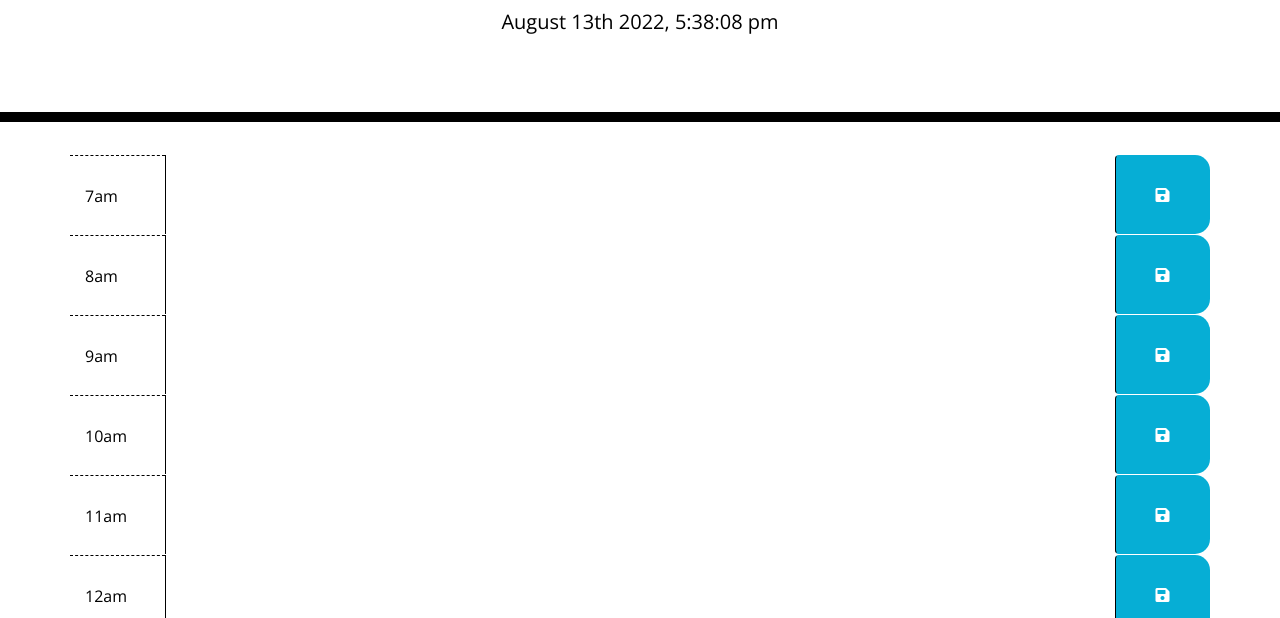
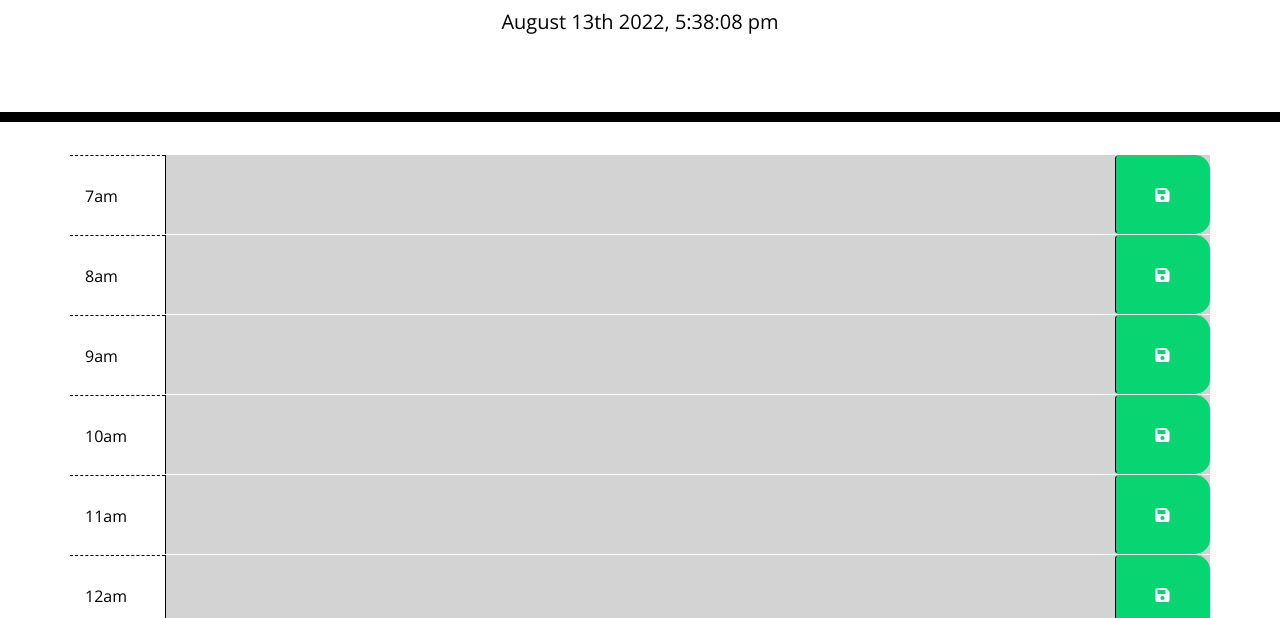
Before and after one commit to banjosquash/workday-scheduler, a plain HTML site: page index.html in a window 1280 px wide. Shown: the part 182-800 px from the top of the page. Drawn offline with nearby package versions, Linux system fonts and the light colour scheme.

Commit message:
created a for loop to update the current time and change the backgrounds accordingly.. working

```diff
--- a/Assets/js/script.js
+++ b/Assets/js/script.js
@@ -6,10 +6,38 @@ $("#currentDay").html(todaysDate);
 
 //save btn event listener
 $('.saveBtn').on('click', function () {
-//get value of descripion(text-area, time slot) in jquery
+    //get value of descripion(text-area, time slot) in jquery
     var description = $(this).siblings(".description").val();
     var timeSlot = $(this).parent().attr("id");
-//save to local storage
+    //save to local storage
     localStorage.setItem(description, timeSlot);
+    console.log(localStorage)
+})
 
-})
+function trackTime() {
+    var currentTime = moment().hour();
+
+    // for each loop over time blocks
+
+    $(".block").each(function () {
+        var timeBlock = parseInt($(this).attr("id").split("hour")[1]);
+
+        //if statement to check time and show backgrounds
+        if (timeBlock < currentTime) {
+            $(this).removeClass("present");
+            $(this).removeClass("future");
+            $(this).addClass("past");
+        }
+        else if (timeBlock === currentTime) {
+            $(this).removeClass("past");
+            $(this).removeClass("future");
+            $(this).addClass("present");
+        }
+        else {
+            $(this).removeClass("present");
+            $(this).removeClass("past");
+            $(this).addClass("future");
+        }
+    })
+}
+trackTime();
--- a/Assets/style.css
+++ b/Assets/style.css
@@ -61,7 +61,7 @@ textarea{
   border-left: 1px solid black;
   border-top-right-radius: 15px;
   border-bottom-right-radius: 15px;
-  background-color: #06AED5;
+  background-color: #06d571;
   color: white;
 }
 
```
